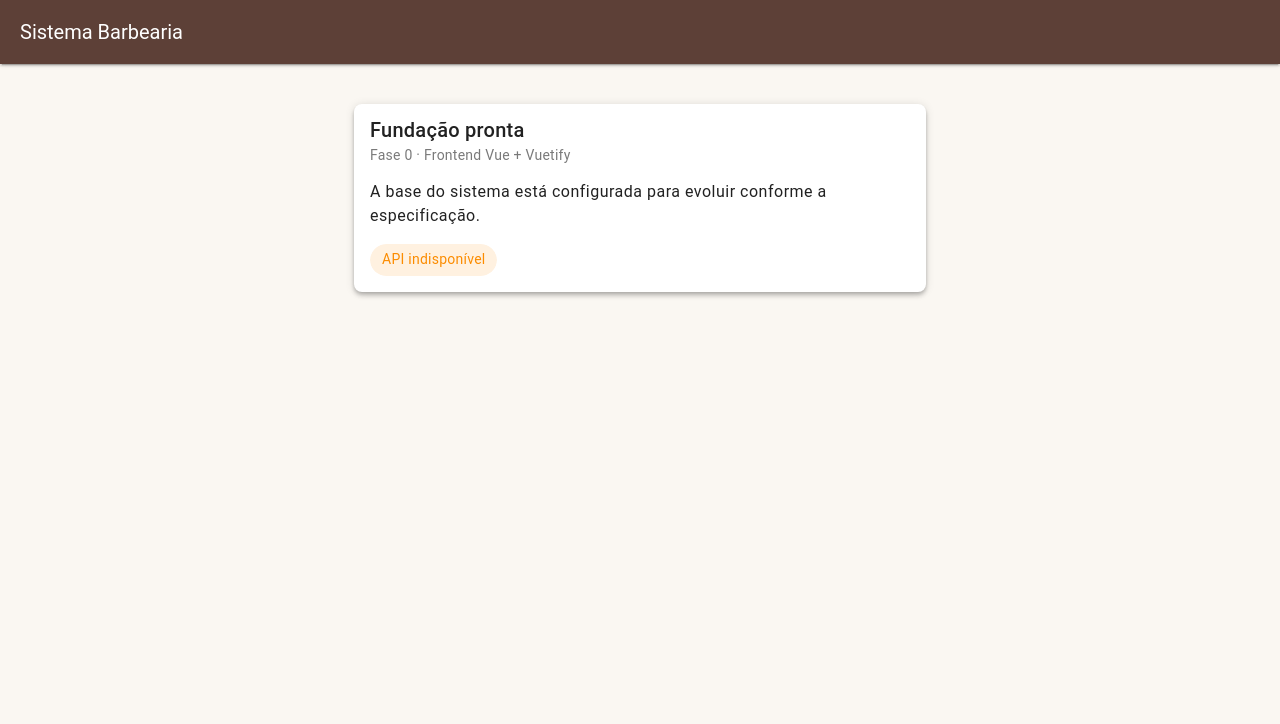
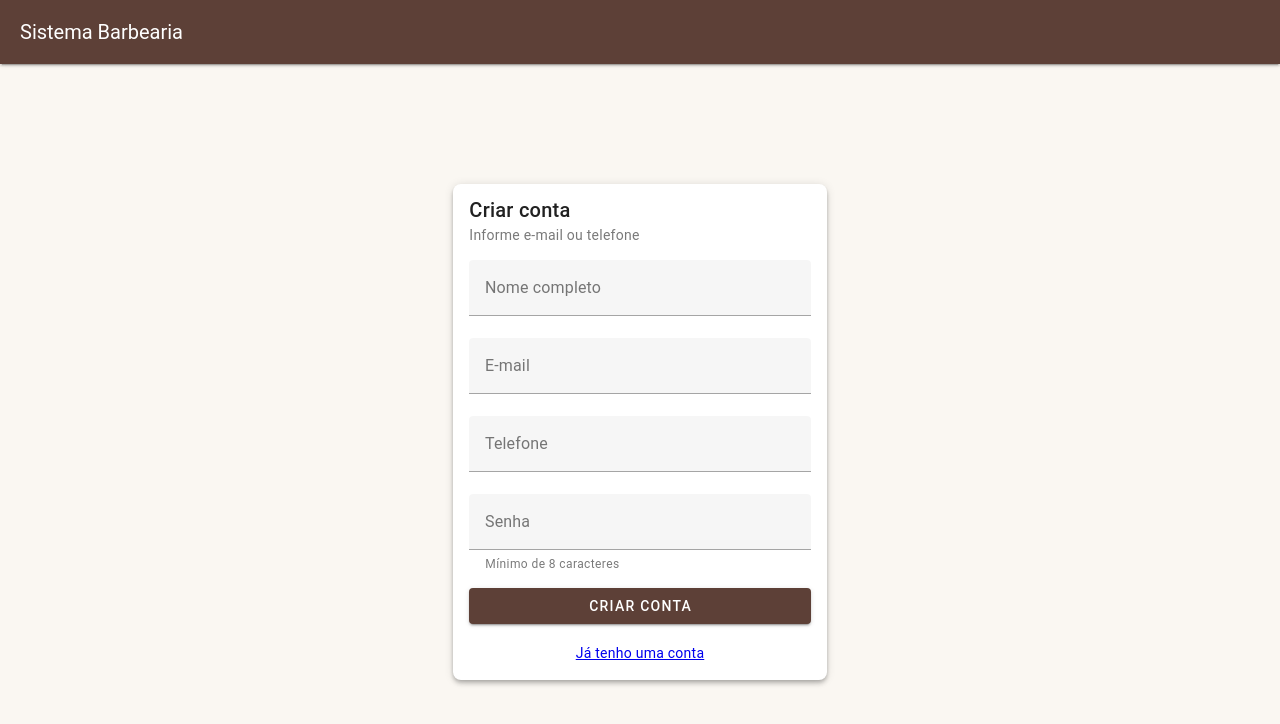
Before and after one commit to ElixandreFilho/SystemBarbearia, a Vue app in the folder frontend/: page /cadastro in a window 1280 px wide. Shown: the top 724 px of the page. Built offline with nearby package versions, Linux system fonts and the light colour scheme; no server answers.

Commit message:
feat(frontend): criar fluxo inicial de autenticacao

```diff
--- a/frontend/src/App.vue
+++ b/frontend/src/App.vue
@@ -1,47 +1,8 @@
-<script setup lang="ts">
-import { ref } from 'vue'
-
-const apiStatus = ref('Verificando API...')
-
-async function checkApi() {
-  try {
-    const response = await fetch('http://localhost:8000/health')
-    apiStatus.value = response.ok ? 'API conectada' : 'API indisponível'
-  } catch {
-    apiStatus.value = 'API indisponível'
-  }
-}
-
-checkApi()
-</script>
-
 <template>
   <v-app>
     <v-app-bar color="primary" elevation="2">
       <v-app-bar-title>Sistema Barbearia</v-app-bar-title>
     </v-app-bar>
-
-    <v-main>
-      <v-container class="py-10">
-        <v-row justify="center">
-          <v-col cols="12" md="8" lg="6">
-            <v-card rounded="lg" elevation="4">
-              <v-card-item>
-                <v-card-title>Fundação pronta</v-card-title>
-                <v-card-subtitle>Fase 0 · Frontend Vue + Vuetify</v-card-subtitle>
-              </v-card-item>
-              <v-card-text>
-                <p class="text-body-1 mb-4">
-                  A base do sistema está configurada para evoluir conforme a especificação.
-                </p>
-                <v-chip :color="apiStatus === 'API conectada' ? 'success' : 'warning'" variant="tonal">
-                  {{ apiStatus }}
-                </v-chip>
-              </v-card-text>
-            </v-card>
-          </v-col>
-        </v-row>
-      </v-container>
-    </v-main>
+    <v-main><router-view /></v-main>
   </v-app>
 </template>
--- a/frontend/src/main.ts
+++ b/frontend/src/main.ts
@@ -5,6 +5,7 @@ import '@mdi/font/css/materialdesignicons.css'
 import { createVuetify } from 'vuetify'
 
 import App from './App.vue'
+import router from './router'
 
 const vuetify = createVuetify({
   theme: {
@@ -21,4 +22,4 @@ const vuetify = createVuetify({
   },
 })
 
-createApp(App).use(createPinia()).use(vuetify).mount('#app')
+createApp(App).use(createPinia()).use(vuetify).use(router).mount('#app')
--- /dev/null
+++ b/frontend/src/router/index.ts
@@ -0,0 +1,25 @@
+import { createRouter, createWebHistory } from 'vue-router'
+
+import { useAuthStore } from '../stores/auth'
+import DashboardView from '../views/DashboardView.vue'
+import LoginView from '../views/LoginView.vue'
+import RegisterView from '../views/RegisterView.vue'
+
+const router = createRouter({
+  history: createWebHistory(),
+  routes: [
+    { path: '/', redirect: '/dashboard' },
+    { path: '/login', component: LoginView, meta: { guestOnly: true } },
+    { path: '/cadastro', component: RegisterView, meta: { guestOnly: true } },
+    { path: '/dashboard', component: DashboardView, meta: { requiresAuth: true } },
+  ],
+})
+
+router.beforeEach(async (to) => {
+  const auth = useAuthStore()
+  if (!auth.user && to.meta.requiresAuth) await auth.restoreSession()
+  if (to.meta.requiresAuth && !auth.isAuthenticated) return '/login'
+  if (to.meta.guestOnly && auth.isAuthenticated) return '/dashboard'
+})
+
+export default router
--- /dev/null
+++ b/frontend/src/services/api.ts
@@ -0,0 +1,26 @@
+const API_BASE_URL = import.meta.env.VITE_API_BASE_URL ?? 'http://localhost:8000/api/v1'
+
+export class ApiError extends Error {
+  constructor(public status: number, message: string) {
+    super(message)
+    this.name = 'ApiError'
+  }
+}
+
+export async function apiRequest<T>(path: string, options: RequestInit = {}, accessToken?: string): Promise<T> {
+  const headers = new Headers(options.headers)
+  headers.set('Content-Type', 'application/json')
+  if (accessToken) headers.set('Authorization', `Bearer ${accessToken}`)
+
+  const response = await fetch(`${API_BASE_URL}${path}`, {
+    ...options,
+    headers,
+    credentials: 'include',
+  })
+  if (!response.ok) {
+    const body = await response.json().catch(() => ({}))
+    throw new ApiError(response.status, body.detail ?? 'Não foi possível concluir a operação')
+  }
+  if (response.status === 204) return undefined as T
+  return response.json() as Promise<T>
+}
--- /dev/null
+++ b/frontend/src/stores/auth.ts
@@ -0,0 +1,53 @@
+import { computed, ref } from 'vue'
+import { defineStore } from 'pinia'
+
+import { apiRequest } from '../services/api'
+import type { AuthResponse, User } from '../types/auth'
+
+interface LoginPayload {
+  identifier: string
+  password: string
+}
+
+interface RegisterPayload {
+  full_name: string
+  email?: string
+  phone?: string
+  password: string
+}
+
+export const useAuthStore = defineStore('auth', () => {
+  const accessToken = ref<string | null>(null)
+  const user = ref<User | null>(null)
+  const isAuthenticated = computed(() => Boolean(accessToken.value && user.value))
+
+  function applyAuth(data: AuthResponse) {
+    accessToken.value = data.access_token
+    user.value = data.user
+  }
+
+  async function login(payload: LoginPayload) {
+    applyAuth(await apiRequest<AuthResponse>('/auth/login', { method: 'POST', body: JSON.stringify(payload) }))
+  }
+
+  async function register(payload: RegisterPayload) {
+    applyAuth(await apiRequest<AuthResponse>('/auth/register', { method: 'POST', body: JSON.stringify(payload) }))
+  }
+
+  async function restoreSession() {
+    try {
+      applyAuth(await apiRequest<AuthResponse>('/auth/refresh', { method: 'POST' }))
+    } catch {
+      accessToken.value = null
+      user.value = null
+    }
+  }
+
+  async function logout() {
+    await apiRequest<void>('/auth/logout', { method: 'POST' }, accessToken.value ?? undefined).catch(() => undefined)
+    accessToken.value = null
+    user.value = null
+  }
+
+  return { accessToken, user, isAuthenticated, login, register, restoreSession, logout }
+})
--- /dev/null
+++ b/frontend/src/types/auth.ts
@@ -0,0 +1,16 @@
+export type UserRole = 'ADMIN' | 'CUSTOMER'
+
+export interface User {
+  id: string
+  full_name: string
+  email: string | null
+  phone: string | null
+  role: UserRole
+  is_active: boolean
+}
+
+export interface AuthResponse {
+  access_token: string
+  token_type: string
+  user: User
+}
--- /dev/null
+++ b/frontend/src/views/DashboardView.vue
@@ -0,0 +1,33 @@
+<script setup lang="ts">
+import { useRouter } from 'vue-router'
+
+import { useAuthStore } from '../stores/auth'
+
+const router = useRouter()
+const auth = useAuthStore()
+
+async function logout() {
+  await auth.logout()
+  await router.push('/login')
+}
+</script>
+
+<template>
+  <v-container class="py-10">
+    <v-row justify="center">
+      <v-col cols="12" md="8" lg="6">
+        <v-card rounded="lg" elevation="4">
+          <v-card-item>
+            <v-card-title>Olá, {{ auth.user?.full_name }}!</v-card-title>
+            <v-card-subtitle>Área inicial do cliente</v-card-subtitle>
+          </v-card-item>
+          <v-card-text>
+            <p class="text-body-1 mb-4">A autenticação está funcionando. O catálogo e os agendamentos serão adicionados nas próximas fases.</p>
+            <v-chip color="success" variant="tonal">Sessão ativa</v-chip>
+            <v-btn variant="text" color="primary" class="ml-2" @click="logout">Sair</v-btn>
+          </v-card-text>
+        </v-card>
+      </v-col>
+    </v-row>
+  </v-container>
+</template>
--- /dev/null
+++ b/frontend/src/views/LoginView.vue
@@ -0,0 +1,53 @@
+<script setup lang="ts">
+import { ref } from 'vue'
+import { useRouter } from 'vue-router'
+
+import { ApiError } from '../services/api'
+import { useAuthStore } from '../stores/auth'
+
+const router = useRouter()
+const auth = useAuthStore()
+const identifier = ref('')
+const password = ref('')
+const errorMessage = ref('')
+const loading = ref(false)
+
+async function submit() {
+  loading.value = true
+  errorMessage.value = ''
+  try {
+    await auth.login({ identifier: identifier.value, password: password.value })
+    await router.push('/dashboard')
+  } catch (error) {
+    errorMessage.value = error instanceof ApiError ? error.message : 'Não foi possível entrar'
+  } finally {
+    loading.value = false
+  }
+}
+</script>
+
+<template>
+  <v-container class="fill-height py-10">
+    <v-row align="center" justify="center">
+      <v-col cols="12" sm="8" md="5" lg="4">
+        <v-card rounded="lg" elevation="4">
+          <v-card-item>
+            <v-card-title>Entrar</v-card-title>
+            <v-card-subtitle>Acesse sua conta da barbearia</v-card-subtitle>
+          </v-card-item>
+          <v-card-text>
+            <v-alert v-if="errorMessage" type="error" variant="tonal" class="mb-4">{{ errorMessage }}</v-alert>
+            <v-form @submit.prevent="submit">
+              <v-text-field v-model="identifier" label="E-mail ou telefone" autocomplete="username" required />
+              <v-text-field v-model="password" label="Senha" type="password" autocomplete="current-password" required />
+              <v-btn block color="primary" type="submit" :loading="loading">Entrar</v-btn>
+            </v-form>
+            <div class="text-center mt-5">
+              <router-link to="/cadastro">Ainda não tenho cadastro</router-link>
+            </div>
+          </v-card-text>
+        </v-card>
+      </v-col>
+    </v-row>
+  </v-container>
+</template>
--- /dev/null
+++ b/frontend/src/views/RegisterView.vue
@@ -0,0 +1,62 @@
+<script setup lang="ts">
+import { ref } from 'vue'
+import { useRouter } from 'vue-router'
+
+import { ApiError } from '../services/api'
+import { useAuthStore } from '../stores/auth'
+
+const router = useRouter()
+const auth = useAuthStore()
+const fullName = ref('')
+const email = ref('')
+const phone = ref('')
+const password = ref('')
+const errorMessage = ref('')
+const loading = ref(false)
+
+async function submit() {
+  loading.value = true
+  errorMessage.value = ''
+  try {
+    await auth.register({
+      full_name: fullName.value,
+      email: email.value || undefined,
+      phone: phone.value || undefined,
+      password: password.value,
+    })
+    await router.push('/dashboard')
+  } catch (error) {
+    errorMessage.value = error instanceof ApiError ? error.message : 'Não foi possível criar sua conta'
+  } finally {
+    loading.value = false
+  }
+}
+</script>
+
+<template>
+  <v-container class="fill-height py-10">
+    <v-row align="center" justify="center">
+      <v-col cols="12" sm="8" md="5" lg="4">
+        <v-card rounded="lg" elevation="4">
+          <v-card-item>
+            <v-card-title>Criar conta</v-card-title>
+            <v-card-subtitle>Informe e-mail ou telefone</v-card-subtitle>
+          </v-card-item>
+          <v-card-text>
+            <v-alert v-if="errorMessage" type="error" variant="tonal" class="mb-4">{{ errorMessage }}</v-alert>
+            <v-form @submit.prevent="submit">
+              <v-text-field v-model="fullName" label="Nome completo" autocomplete="name" required />
+              <v-text-field v-model="email" label="E-mail" type="email" autocomplete="email" />
+              <v-text-field v-model="phone" label="Telefone" autocomplete="tel" />
+              <v-text-field v-model="password" label="Senha" type="password" autocomplete="new-password" hint="Mínimo de 8 caracteres" persistent-hint required />
+              <v-btn block color="primary" type="submit" class="mt-4" :loading="loading">Criar conta</v-btn>
+            </v-form>
+            <div class="text-center mt-5">
+              <router-link to="/login">Já tenho uma conta</router-link>
+            </div>
+          </v-card-text>
+        </v-card>
+      </v-col>
+    </v-row>
+  </v-container>
+</template>
```
